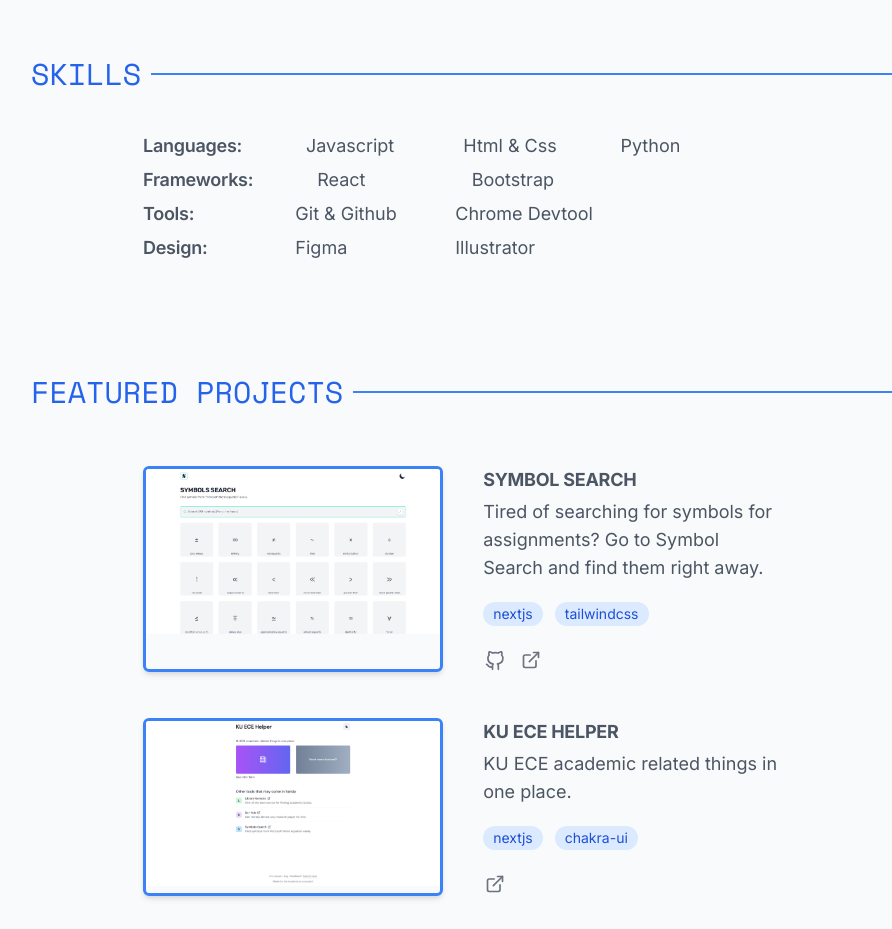
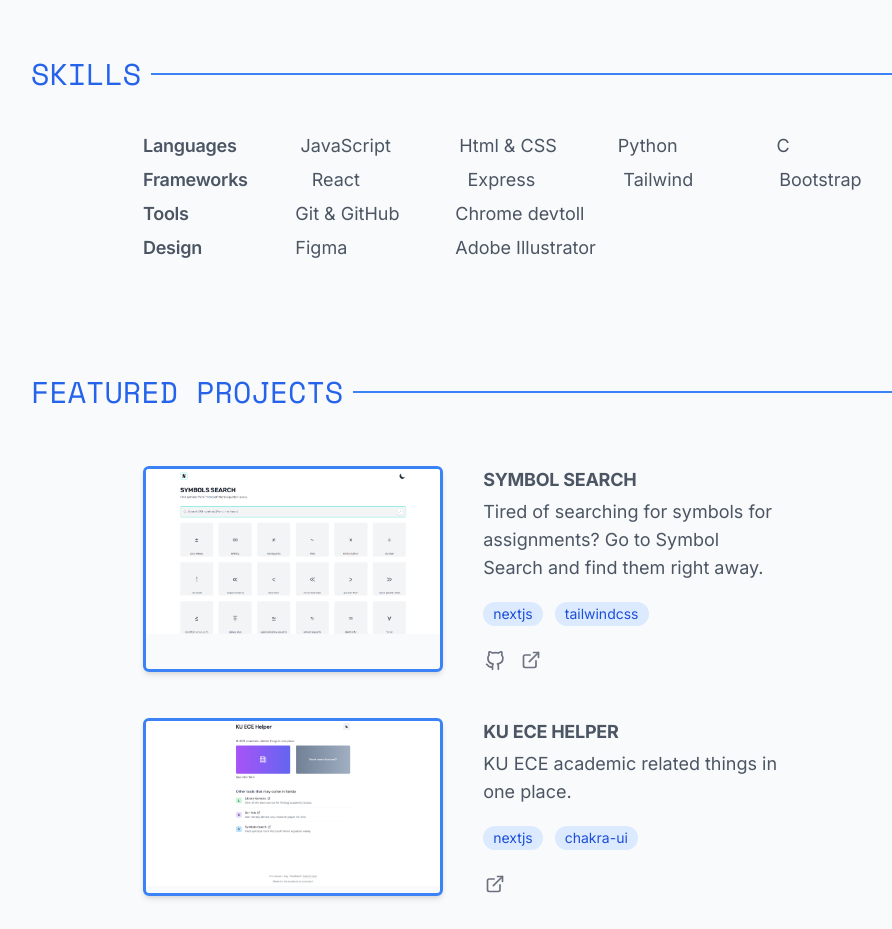
Before and after one commit to farhan2077/farhan2077.github.io, a React (Create React App) app: page / in a window 1280 px wide. Shown: the part 1180-2109 px from the top of the page, without its empty margins (177-1069 px from the left). Built offline with nearby package versions, Linux system fonts and the light colour scheme.

Commit message:
fix: updated skills section

```diff
--- a/src/components/skills/Skills.js
+++ b/src/components/skills/Skills.js
@@ -1,67 +1,24 @@
-import React from "react";
-
-import { languages, frameworks, tools, design } from "./skillsInfo";
+import { SKILLS } from "./skillsInfo";
 
 export default function Skills() {
   return (
     <div>
       <h2 className="header">skills</h2>
       <section className="mt-6 md:mt-10 ml-0 md:ml-28 text-primary grid gap-y-3 md:gap-y-1.5">
-        {/* language */}
-        <div className="flex flex-col md:flex-row gap-x-16 capitalize">
-          <div className="w-28 font-bold md:font-semibold tracking-tight">
-            languages:
+        {SKILLS.map((skill) => (
+          <div className="flex flex-col md:flex-row gap-x-16">
+            <div className="font-bold tracking-tight w-28 md:font-semibold">
+              {skill.type}
             </div>
             <div className="grid grid-cols-2 md:grid-cols-4 gap-x-10">
-            {languages.map((item) => (
-              <div key={item.id} className="w-40">
-                {item.name}
+              {skill.examples.map((example) => (
+                <div key={example.id} className="w-40">
+                  {example.name}
                 </div>
               ))}
             </div>
           </div>
-
-        {/* frameworks */}
-        <div className="flex flex-col md:flex-row gap-x-16 capitalize">
-          <div className="w-28 font-bold md:font-semibold tracking-tight">
-            frameworks:
-          </div>
-          <div className="grid grid-cols-2 md:grid-cols-4 gap-x-10">
-            {frameworks.map((item) => (
-              <div key={item.id} className="w-40">
-                {item.name}
-              </div>
         ))}
-          </div>
-        </div>
-
-        {/* tools */}
-        <div className="flex flex-col md:flex-row gap-x-16 capitalize">
-          <div className="w-28 font-bold md:font-semibold tracking-tight">
-            tools:
-          </div>
-          <div className="grid grid-cols-2 md:grid-cols-4 gap-x-10">
-            {tools.map((item) => (
-              <div key={item.id} className="w-40">
-                {item.name}
-              </div>
-            ))}
-          </div>
-        </div>
-
-        {/* design */}
-        <div className="flex flex-col md:flex-row gap-x-16 capitalize">
-          <div className="w-28 font-bold md:font-semibold tracking-tight">
-            design:
-          </div>
-          <div className="grid grid-cols-2 md:grid-cols-4 gap-x-10">
-            {design.map((item) => (
-              <div key={item.id} className="w-40">
-                {item.name}
-              </div>
-            ))}
-          </div>
-        </div>
       </section>
     </div>
   );
--- a/src/components/skills/skillsInfo.js
+++ b/src/components/skills/skillsInfo.js
@@ -1,51 +1,38 @@
-// each section can have 4 item most
+// each skill type can have 4 item most
 
-const languages = [
+const SKILLS = [
   {
-    id: 1,
-    name: "javascript",
+    type: "Languages",
+    examples: [
+      { id: "1", name: "JavaScript" },
+      { id: "2", name: "Html & CSS" },
+      { id: "3", name: "Python" },
+      { id: "4", name: "C" },
+    ],
   },
   {
-    id: 2,
-    name: "html & css",
+    type: "Frameworks",
+    examples: [
+      { id: "1", name: "React" },
+      { id: "2", name: "Express" },
+      { id: "3", name: "Tailwind" },
+      { id: "4", name: "Bootstrap" },
+    ],
   },
   {
-    id: 3,
-    name: "python",
+    type: "Tools",
+    examples: [
+      { id: "1", name: "Git & GitHub" },
+      { id: "2", name: "Chrome devtoll" },
+    ],
+  },
+  {
+    type: "Design",
+    examples: [
+      { id: "1", name: "Figma" },
+      { id: "2", name: "Adobe Illustrator" },
+    ],
   },
 ];
 
-const frameworks = [
-  {
-    id: 1,
-    name: "react",
-  },
-  {
-    id: 2,
-    name: "bootstrap",
-  },
-];
-
-const tools = [
-  {
-    id: 1,
-    name: "git & github",
-  },
-  {
-    id: 2,
-    name: "chrome devtool",
-  },
-];
-
-const design = [
-  {
-    id: 1,
-    name: "figma",
-  },
-  {
-    id: 2,
-    name: "illustrator",
-  },
-];
-
-export { languages, frameworks, tools, design };
+export { SKILLS };
```
Lines whose indentation alone changed are shown as unchanged.
